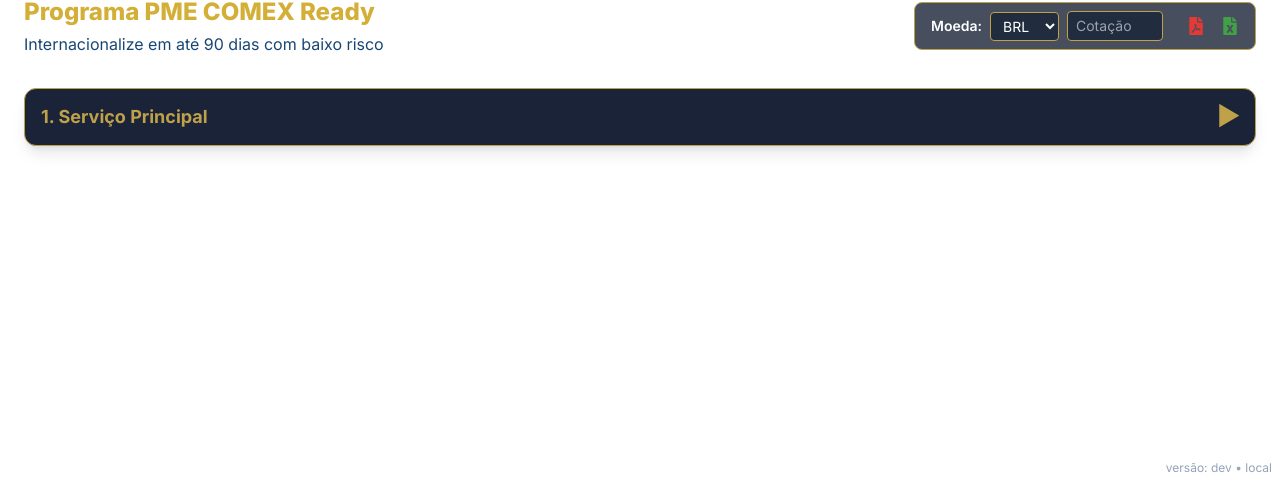
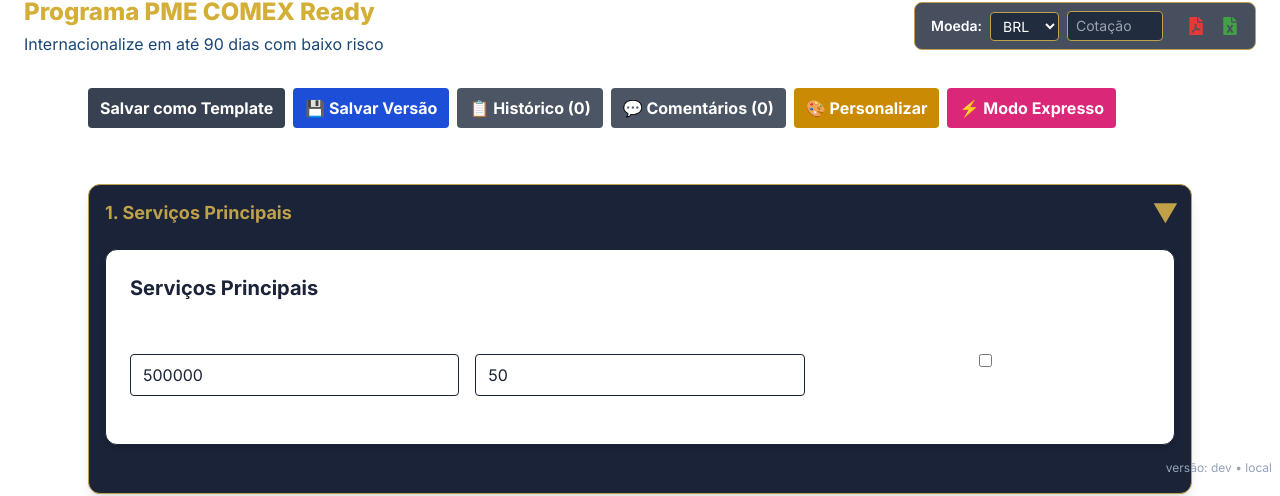
Before and after one commit to OLVCORE/olv-quote-builder, a Next.js app: page /admin/quote-incompany in a window 1280 px wide. Shown: the part 316-812 px from the top of the page. Built offline with nearby package versions, Linux system fonts and the light colour scheme; no server answers.

Commit message:
fix: expandir/recolher tudo agora controla todas as seções internas de cada serviço, sem Collapsible externo redundante

```diff
--- a/src/components/SimulatorTabs.tsx
+++ b/src/components/SimulatorTabs.tsx
@@ -119,45 +119,29 @@
         </div>
         {/* Conteúdo das abas - exemplo para 8 abas, ajuste conforme necessário */}
         <Tabs.Content value="pme-comex" className="pt-4">
-          <Collapsible title="1. Serviço Principal">
-            <ServiceForm config={allServices[0]} currency={currency} customRate={customRate} />
-          </Collapsible>
+          <ServiceForm config={allServices[0]} currency={currency} customRate={customRate} expandAll={expandAll} />
         </Tabs.Content>
         <Tabs.Content value="comex-on-demand" className="pt-4">
-          <Collapsible title="1. Serviço Principal">
-            <ServiceForm config={allServices[1]} currency={currency} customRate={customRate} />
-          </Collapsible>
+          <ServiceForm config={allServices[1]} currency={currency} customRate={customRate} expandAll={expandAll} />
         </Tabs.Content>
         <Tabs.Content value="3pl-turnkey" className="pt-4">
-          <Collapsible title="1. Serviço Principal">
-            <ServiceForm config={allServices[2]} currency={currency} customRate={customRate} />
-          </Collapsible>
+          <ServiceForm config={allServices[2]} currency={currency} customRate={customRate} expandAll={expandAll} />
         </Tabs.Content>
         <Tabs.Content value="end-to-end" className="pt-4">
-          <Collapsible title="1. Serviço Principal">
-            <ServiceForm config={allServices[3]} currency={currency} customRate={customRate} />
-          </Collapsible>
+          <ServiceForm config={allServices[3]} currency={currency} customRate={customRate} expandAll={expandAll} />
         </Tabs.Content>
         <Tabs.Content value="in-house" className="pt-4">
-          <Collapsible title="1. Serviço Principal">
-            <ServiceForm config={allServices[4]} currency={currency} customRate={customRate} />
-          </Collapsible>
+          <ServiceForm config={allServices[4]} currency={currency} customRate={customRate} expandAll={expandAll} />
         </Tabs.Content>
         <Tabs.Content value="nova-rota-importacao" className="pt-4">
-          <Collapsible title="1. Serviço Principal">
-            <ServiceForm config={allServices[5]} currency={currency} customRate={customRate} />
-          </Collapsible>
+          <ServiceForm config={allServices[5]} currency={currency} customRate={customRate} expandAll={expandAll} />
         </Tabs.Content>
         <Tabs.Content value="consultoria" className="pt-4">
-          <Collapsible title="1. Serviço Principal">
-            <ServiceForm config={allServices[6]} currency={currency} customRate={customRate} />
-          </Collapsible>
+          <ServiceForm config={allServices[6]} currency={currency} customRate={customRate} expandAll={expandAll} />
         </Tabs.Content>
         <Tabs.Content value="servicos-adicionais" className="pt-4" style={{display: selectedTab === 'servicos-adicionais' ? 'block' : 'none'}}>
           {allServices[7].inputs && allServices[7].inputs.length > 0 ? (
-            <Collapsible title="2. Serviços Adicionais">
-              <ServiceForm config={allServices[7]} currency={currency} customRate={customRate} />
-            </Collapsible>
+            <ServiceForm config={allServices[7]} currency={currency} customRate={customRate} expandAll={expandAll} />
           ) : null}
         </Tabs.Content>
       </Tabs.Root>
```
